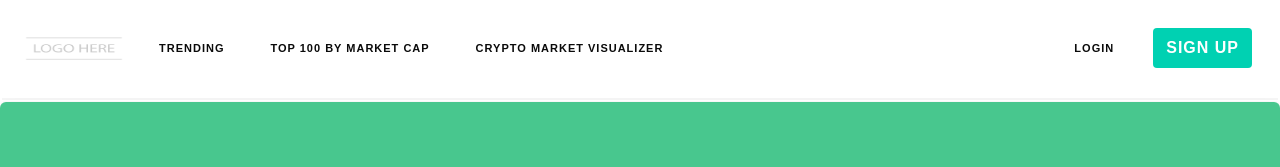
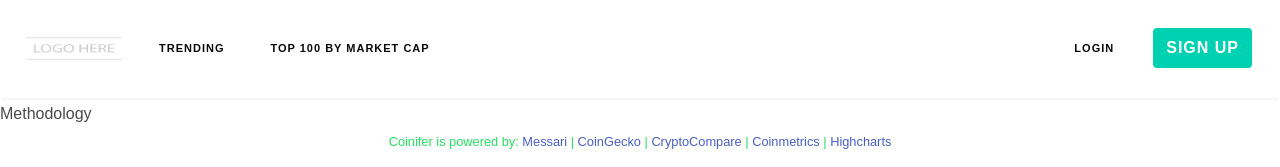
Before and after one commit to aa-eyup/Coinifer, a React app: page /methodology in a window 1280 px wide. Before the commit this address led to /trending. Shown: the top 167 px of the page. Built offline with nearby package versions, Linux system fonts and the light colour scheme; no server answers.

Commit message:
Feature: clicking on methodology option in drop down for user-icon renders component - component incomplete

```diff
--- a/client/components/CoinGrid.js
+++ b/client/components/CoinGrid.js
@@ -11,7 +11,6 @@ class CoinGrid extends React.Component {
   async componentDidMount() {
     const {pageNumber} = this.props.match.params
     //this.props.fetchTopOneHundred(pageNumber)
-    await this.props.fetchWatchlist(this.props.user.id)
     await this.props.fetchMarketCapPage(pageNumber)
   }
 
@@ -59,8 +58,7 @@ const mapState = state => {
 const mapDispatch = dispatch => {
   return {
     fetchTopOneHundred: pageNumber => dispatch(fetchTopOneHundred(pageNumber)),
-    fetchMarketCapPage: pageNumber => dispatch(fetchMarketCapPage(pageNumber)),
-    fetchWatchlist: userId => dispatch(fetchWatchlist(userId))
+    fetchMarketCapPage: pageNumber => dispatch(fetchMarketCapPage(pageNumber))
   }
 }
 
--- /dev/null
+++ b/client/components/Methodology.js
@@ -0,0 +1,7 @@
+import React from 'react'
+
+const Methodology = props => {
+  return <div>Methodology</div>
+}
+
+export default Methodology
--- a/client/components/navbar.js
+++ b/client/components/navbar.js
@@ -31,12 +31,6 @@ const Navbar = ({handleClick, isLoggedIn}) => (
             >
               <p>Top 100 by Market Cap</p>
             </Link>
-            <Link
-              to="/graph"
-              className="navbar-item center has-text-black desktop"
-            >
-              <p>Crypto Market Visualizer</p>
-            </Link>
           </div>
           <div className="column right">
             {/* {isLoggedIn ? (
@@ -63,7 +57,7 @@ const Navbar = ({handleClick, isLoggedIn}) => (
                     <hr className="navbar-divider" />
                     {/* <a className="navbar-item">Contact</a> */}
                     <Link
-                      to="/about"
+                      to="/methodology"
                       className="navbar-item right has-text-black desktop"
                     >
                       <p>Coinifer Methodology</p>
--- a/client/routes.js
+++ b/client/routes.js
@@ -8,6 +8,7 @@ import {me} from './store'
 import SingleCoin from './components/SingleCoin'
 import CoinGrid from './components/CoinGrid'
 import Trending from './components/Trending'
+import Methodology from './components/Methodology'
 
 class Routes extends Component {
   async componentDidMount() {
@@ -27,6 +28,7 @@ class Routes extends Component {
           render={routProps => <CoinGrid {...routProps} />}
         />
         <Route path="/trending" component={Trending} />
+        <Route path="/methodology" component={Methodology} />
         {/* <Route path="/graph" component={} /> */}
         {isLoggedIn && (
           <Switch>
--- a/public/index.html
+++ b/public/index.html
@@ -43,6 +43,10 @@
           >CryptoCompare</a
         >
         <span> | </span>
+        <a href="https://coinmetrics.io/" target="_blank" class="std_link"
+          >Coinmetrics</a
+        >
+        <span> | </span>
         <a
           href="https://www.highcharts.com/demo"
           target="_blank"
```
